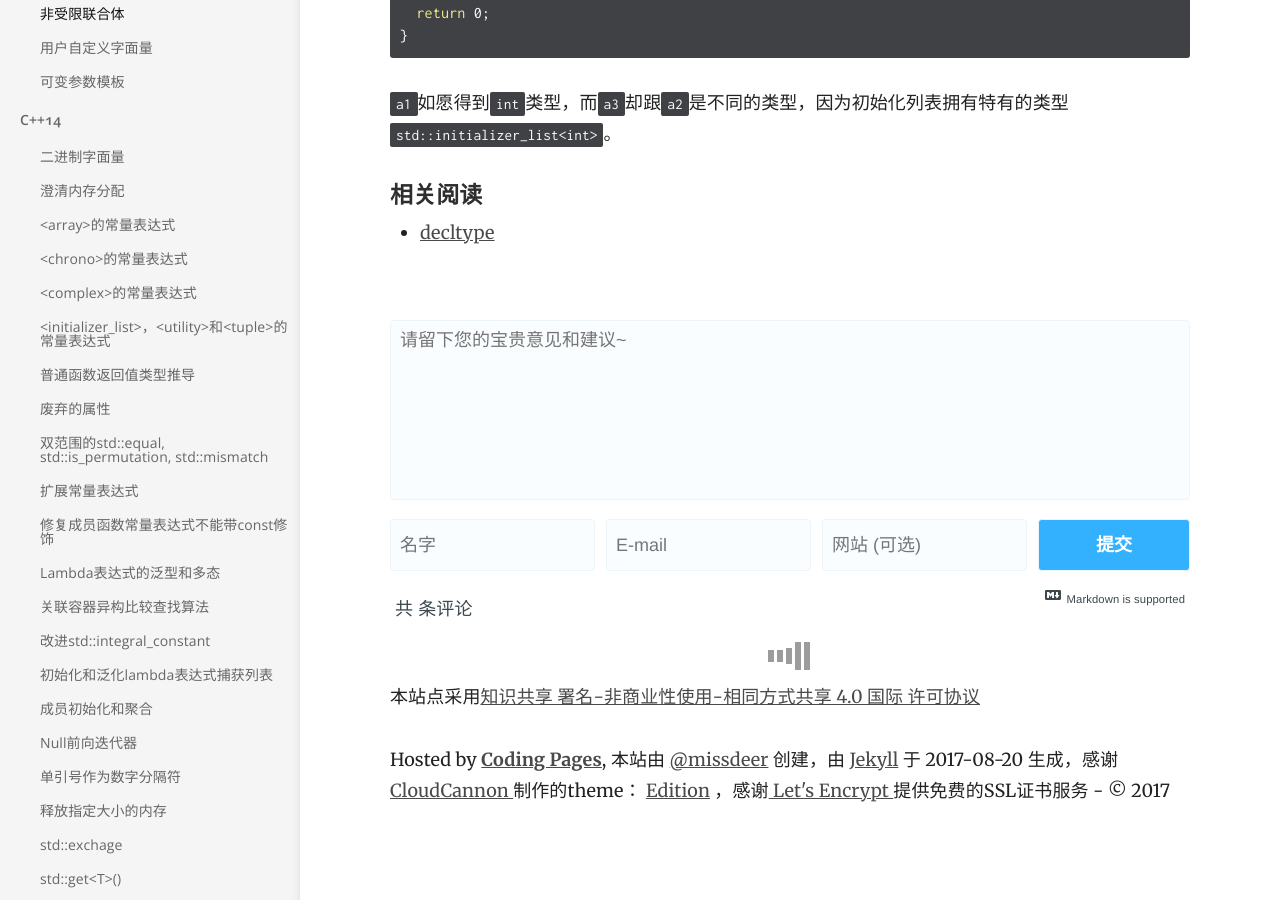
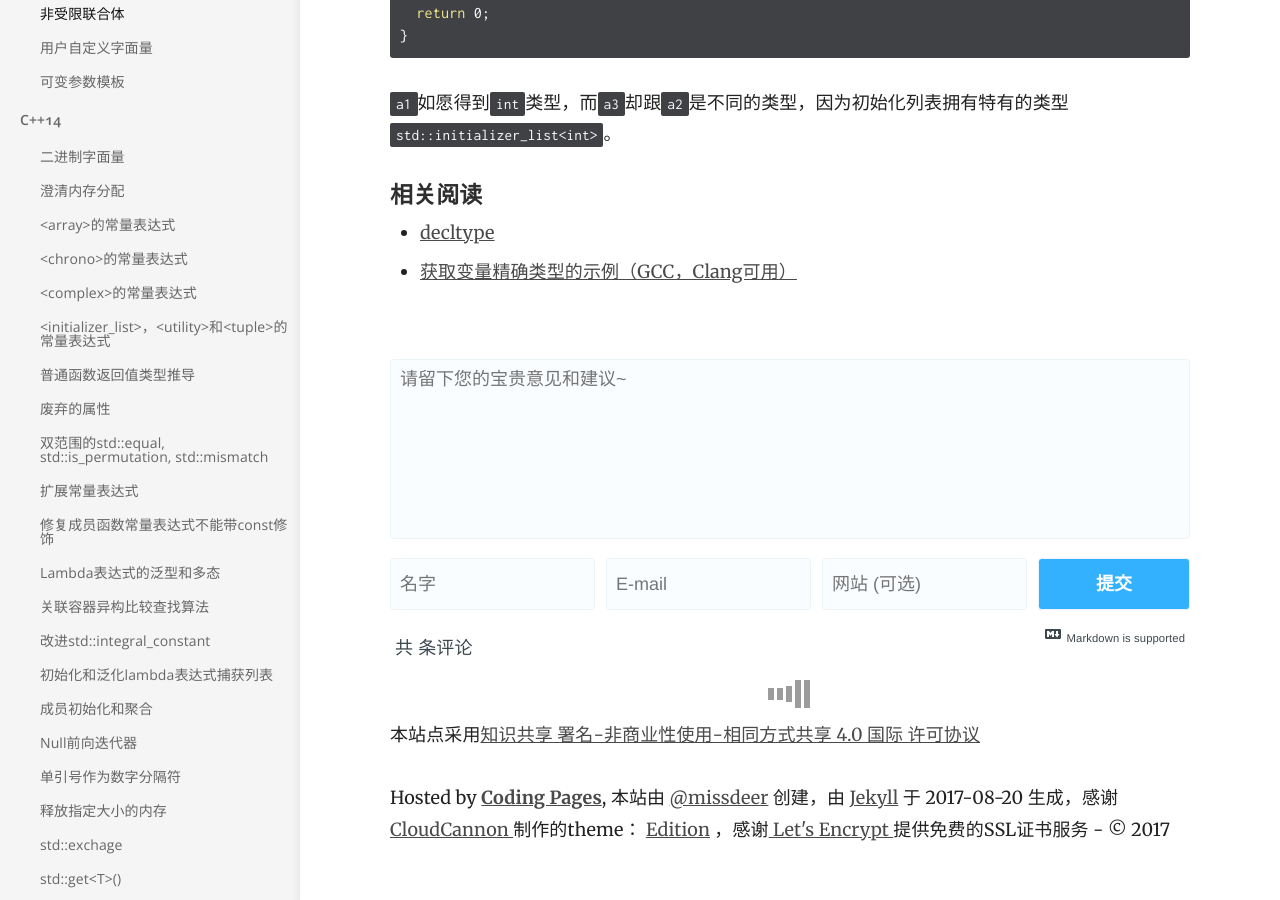
Before and after one commit to missdeer/cxxstd, a Jekyll site: the page built from _docs/C++11/auto.md, in a window 1280 px wide and 900 px high, scrolled down 1583 px. Built offline with Jekyll 4.4.1, drawn with Linux system fonts in a browser that asks for light colours; nearby versions of some CDN libraries; comment, search, counter and statistics services are not loaded.

Commit message:
(+)add sample to get correct variable type

```diff
--- a/_docs/C++11/auto.md
+++ b/_docs/C++11/auto.md
@@ -63,3 +63,4 @@ int main(int argc, char *argv[])
 #### 相关阅读
 
 * [decltype](../decltype/)
+* [获取变量精确类型的示例（GCC，Clang可用）](http://cpp.sh/6puaz)
```
